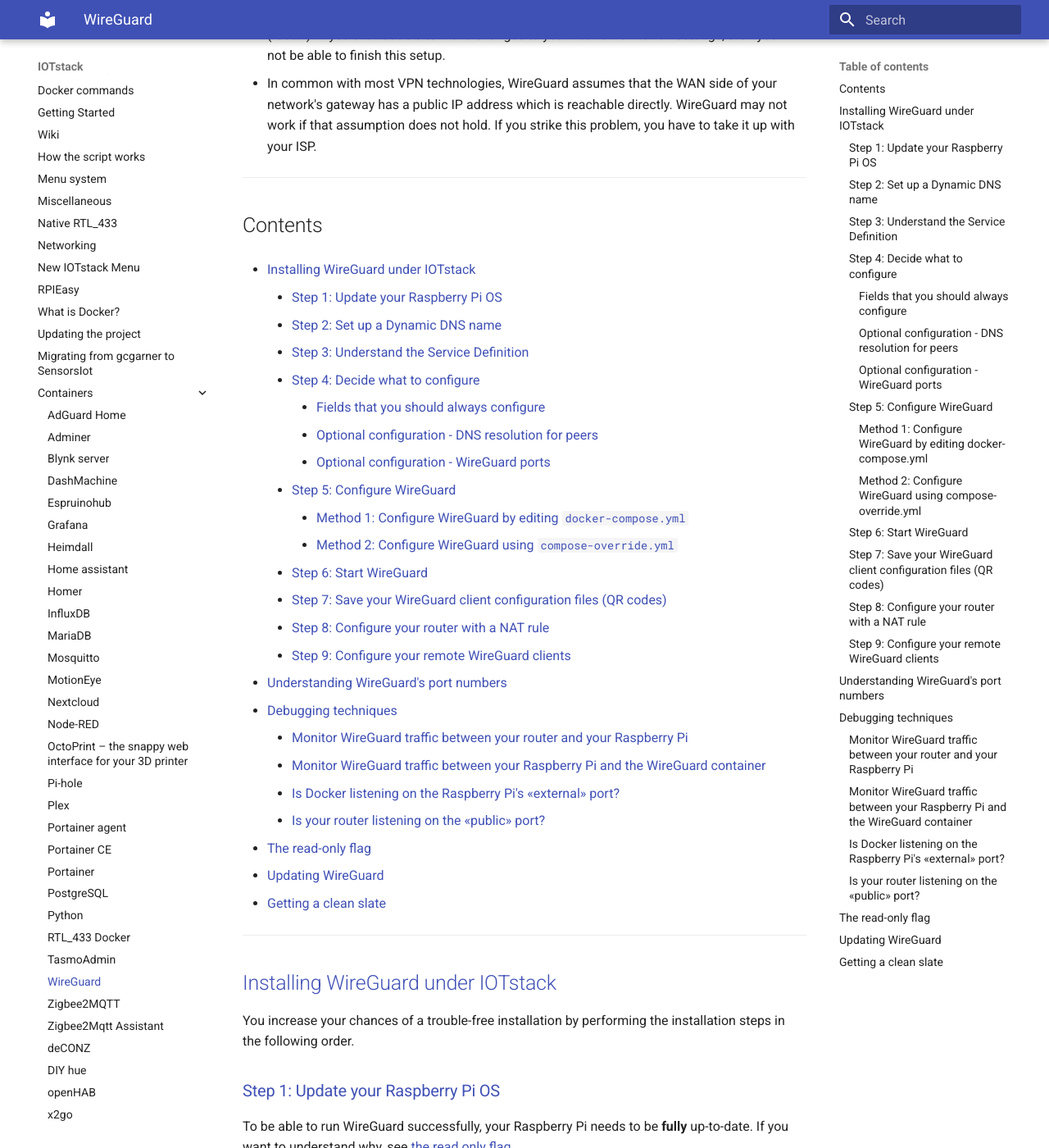
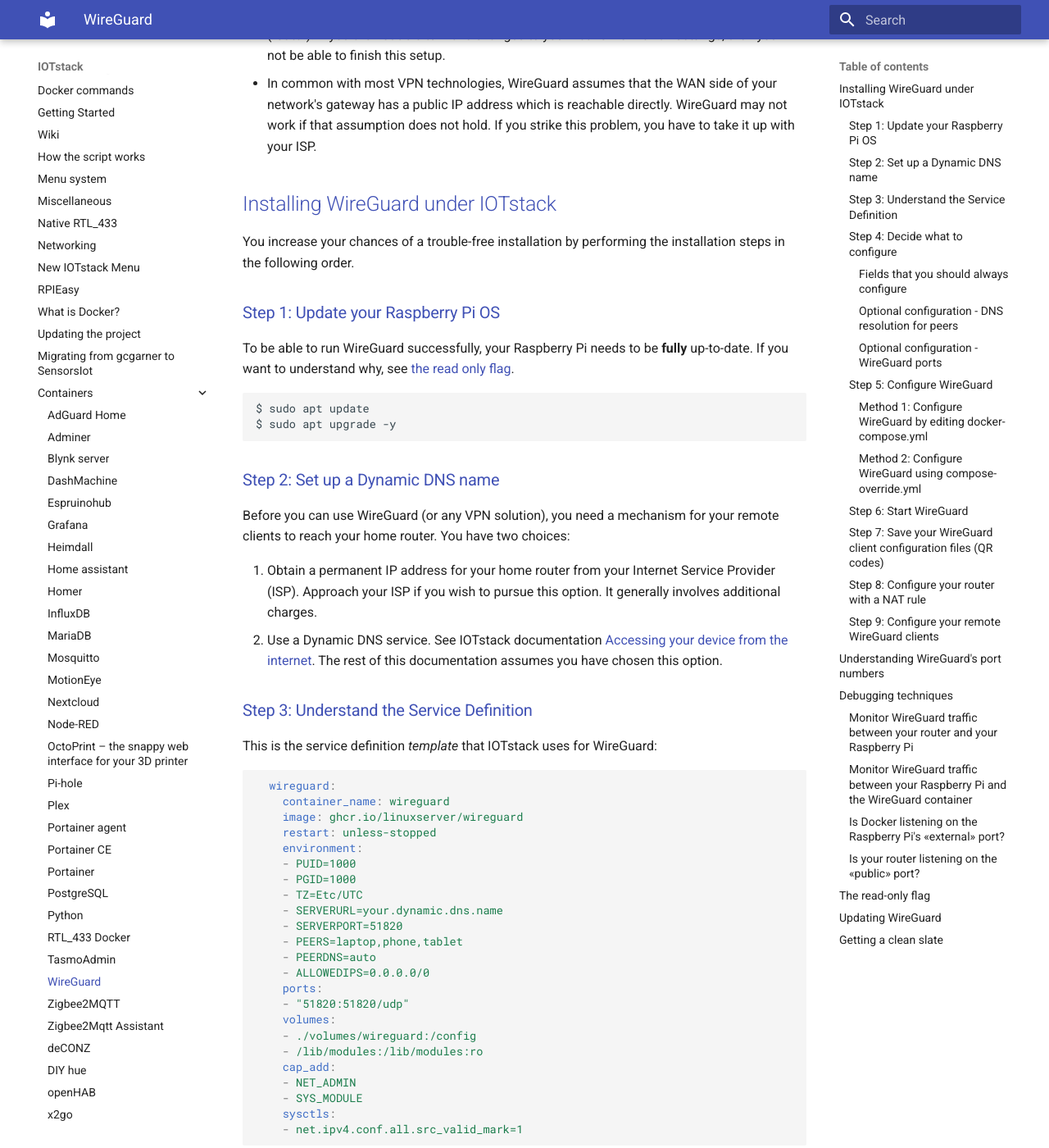
Before and after one commit to gcgarner/IOTstack, an MkDocs documentation site: the page built from docs/Containers/WireGuard.md, in a window 1280 px wide and 1400 px high, scrolled down 393 px. Shown: the whole window at 82% size. Built offline with MkDocs 1.6.1 and Material for MkDocs 9.7.7, drawn with Linux system fonts in a browser that asks for light colours.

Commit message:
29210713 WireGuard documentation TOC
Removes table of contents from markdown file. A TOC is useful to assure
completeness and correctness of nesting levels but is not necessary in
the Wiki, which provides its own TOC.

```diff
--- a/docs/Containers/WireGuard.md
+++ b/docs/Containers/WireGuard.md
@@ -11,44 +11,6 @@
 * These instructions assume that you have privileges to configure your network's gateway (router). If you are not able to make changes to your network's firewall settings, then you will not be able to finish this setup.
 * In common with most VPN technologies, WireGuard assumes that the WAN side of your network's gateway has a public IP address which is reachable directly. WireGuard may not work if that assumption does not hold. If you strike this problem, you have to take it up with your ISP.
 
-<HR>
-
-## Contents
-
-- [Installing WireGuard under IOTstack](#installWireguard)
-
-	- [Step 1: Update your Raspberry Pi OS](#updateRaspbian)
-	- [Step 2: Set up a Dynamic DNS name](#obtainDDNS)
-	- [Step 3: Understand the Service Definition](#serviceDefinition)
-	- [Step 4: Decide what to configure](#configureWhat)
-
-		- [Fields that you should always configure](#configureAlways)
-		- [Optional configuration - DNS resolution for peers](#configurePeerDNS)
-		- [Optional configuration - WireGuard ports](#configurePorts)
-
-	- [Step 5: Configure WireGuard](#configureWireGuard)
-
-		- [Method 1: Configure WireGuard by editing `docker-compose.yml`](#editCompose)
-		- [Method 2: Configure WireGuard using `compose-override.yml`](#editOverride)
-
-	- [Step 6: Start WireGuard](#startWireGuard)
-	- [Step 7: Save your WireGuard client configuration files (QR codes)](#clientQRcodes)
-	- [Step 8: Configure your router with a NAT rule](#routerNATConfig)
-	- [Step 9: Configure your remote WireGuard clients](#configureClients)
-
-- [Understanding WireGuard's port numbers](#understandingPorts)
-- [Debugging techniques](#debugging)
-
-	- [Monitor WireGuard traffic between your router and your Raspberry Pi](#tcpdumpExternal)
-	- [Monitor WireGuard traffic between your Raspberry Pi and the WireGuard container](#tcpdumpInternal)
-	- [Is Docker listening on the Raspberry Pi's «external» port?](#listenExternal)
-	- [Is your router listening on the «public» port?](#listenPublic)
-
-- [The read-only flag](#readOnlyFlag)
-- [Updating WireGuard](#pullWireguard)
-- [Getting a clean slate](#cleanSlate)
-
-<HR>
 
 ## <a name="installWireguard"> Installing WireGuard under IOTstack </a>
 
```
